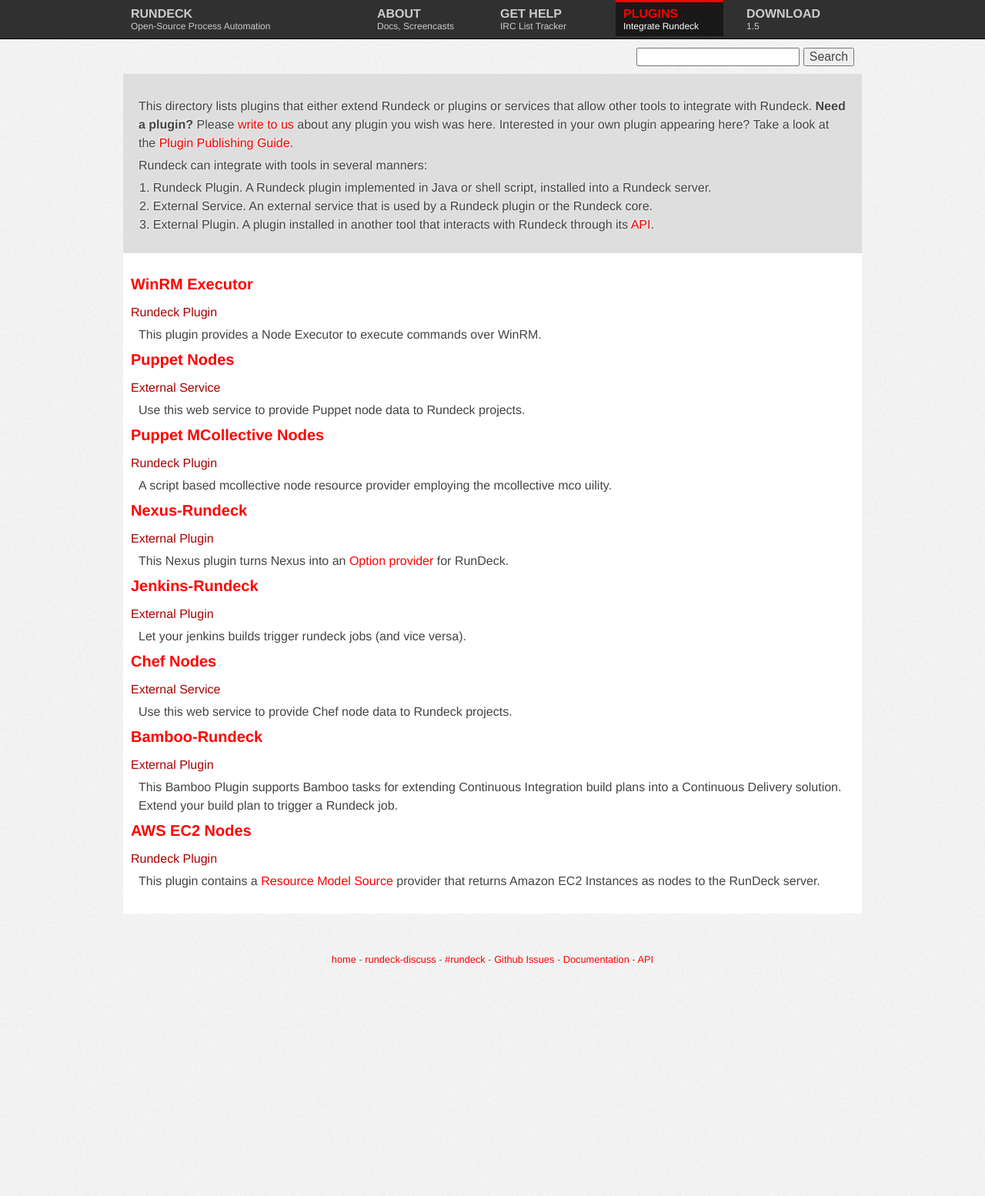
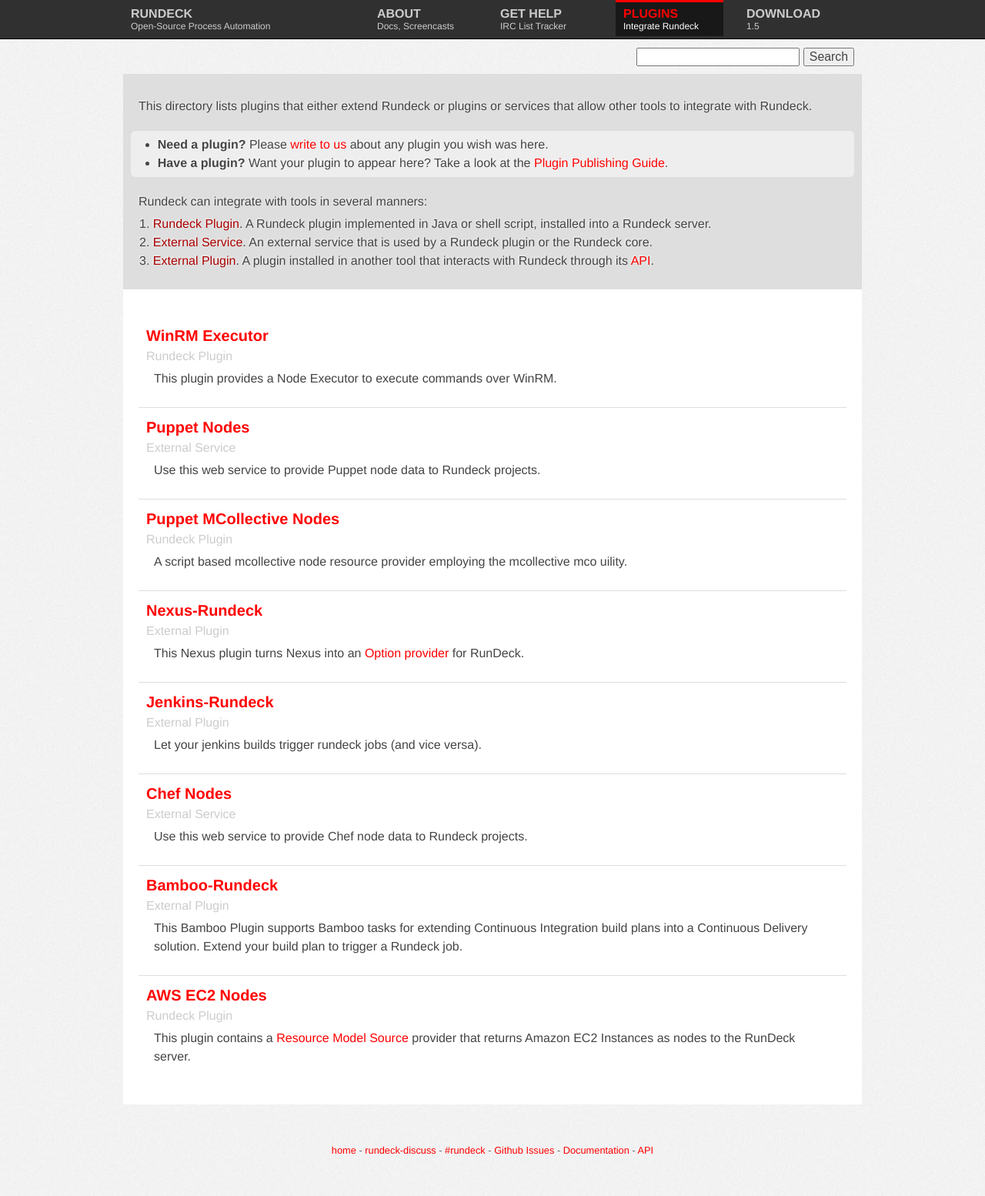
Before and after one commit to rundeck/rundeck-ghpages, a Jekyll site: the page built from plugins/index.html, in a window 1280 px wide. Shown: the whole page at 77% size. Built offline with Jekyll 4.4.1, drawn with Linux system fonts in a browser that asks for light colours; nearby versions of some CDN libraries; before the commit the page ends 1306 px from its top, so only the background shows below that.

Commit message:
Update design for plugins and plugin list page

```diff
--- a/_includes/navheader.html
+++ b/_includes/navheader.html
@@ -29,4 +29,5 @@
       <p class="rd_version">{{ site.rd_version }}</p>
       </a>
     </li>
+    <div class="clear"></div>
 </ul>
--- a/css/style.css
+++ b/css/style.css
@@ -136,6 +136,16 @@
 
 }
 
+.callout{
+  background-color: #eee;
+  padding: 6px;
+  margin: 20px 0;
+  -webkit-border-radius: 6px;
+  -moz-border-radius: 6px;
+  border-radius: 6px;
+
+}
+
 
 section h3 {
 	font-size: 150%;
@@ -234,6 +244,12 @@
 ul.meta {
   padding: 2px 0;
   list-style-type: none;
+}
+ul.meta li span{
+
+}
+ul.meta li span+em{
+  font-family: monospace;
 }
 
 .btn {
@@ -346,6 +362,49 @@
     font-style: italic;
 }
 
+/* plugin specific */
+
+ul.plugins{
+  list-style-type: none;
+  margin-left: 0;
+}
+ul.plugins li{
+  margin: 10px;
+  padding: 10px;
+}
+ul.plugins li + li {
+  border-top: 1px solid #DDD;
+}
+ul.plugins li h2{
+  display: inline;
+}
+ul.plugins li .integration{
+  font-weight: normal;
+  color: #CCC;
+  display: block;
+}
+
+article.plugin{
+  padding: 0;
+}
+article.plugin header{
+  /*border-bottom: 1px solid #DDD;*/
+  padding: 10px;
+
+}
+article.plugin header h3{
+
+}
+article.plugin .body{
+  padding: 25px;
+}
+article.plugin .body .callout{
+  margin:0;
+}
+
+article.plugin .buttons{
+  margin: 25px 0;
+}
 /*
  * print styles
  * inlined to avoid required HTTP connection www.phpied.com/delay-loading-your-print-css/
--- a/plugins/index.html
+++ b/plugins/index.html
@@ -12,16 +12,25 @@
       <p>
         This directory lists plugins that either extend Rundeck or plugins or services
         that allow other tools to integrate with Rundeck.
+      </p>
+      <div class="callout">
+        <ul>
+        <li>
         <b>Need a plugin?</b>
         Please <a href="http://groups.google.com/group/rundeck-discuss">write to us</a>
         about any plugin you wish was here.
-        Interested in your own plugin appearing here?  Take a look at the <a href="guide.html">Plugin Publishing Guide</a>.
-      </p>
+      </li>
+      <li>
+        <b>Have a plugin?</b>
+        Want your plugin to appear here?  Take a look at the <a href="guide.html">Plugin Publishing Guide</a>.
+      </li>
+      </ul>
+      </div>
       <p>Rundeck can integrate with tools in several manners:</p>
       <ol>
-        <li> Rundeck Plugin. A Rundeck plugin implemented in Java or shell script, installed into a Rundeck server.</li>
-        <li> External Service. An external service that is used by a Rundeck plugin or the Rundeck core.</li>
-        <li> External Plugin. A plugin installed in another tool that interacts with Rundeck through its <a href="http://rundeck.org/docs/api/index.html">API</a>.</li>
+        <li> <em>Rundeck Plugin</em>. A Rundeck plugin implemented in Java or shell script, installed into a Rundeck server.</li>
+        <li> <em>External Service</em>. An external service that is used by a Rundeck plugin or the Rundeck core.</li>
+        <li> <em>External Plugin</em>. A plugin installed in another tool that interacts with Rundeck through its <a href="http://rundeck.org/docs/api/index.html">API</a>.</li>
       </ol>
     </div>
 
@@ -34,18 +43,25 @@
 
   <article class="container_12">
 
-	<div class="grid_12">
 
+<div class="grid_12">
+  <ul class="plugins">
       {% for post in site.posts %}
-          <h2><a href="{{ post.url }}">{{ post.title }} </a></h2>
-          <em>{{ post.integration }}</em>
+  <li >
+          <a href="{{ post.url }}">
+            <h2>{{ post.title }}</h2>
+          </a>
+          <span class="integration">{{ post.integration }}</span>
+
+
           <p>
            {{ post.description }}
           </p>
+</li>
         {% endfor %}
+      </ul>
+  </div>
 
-
-	</div>
     <div class="clear"></div>
 
   </article>
```
Also changed, not shown: _layouts/plugin.html (+14 -9 lines).
